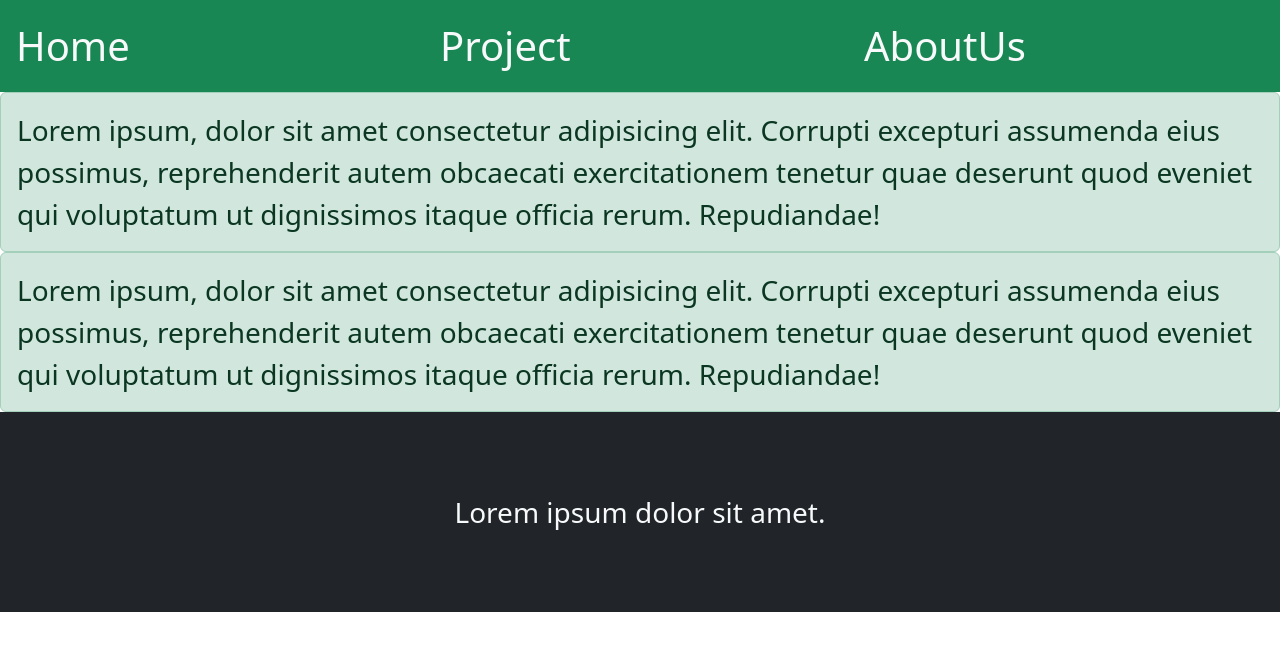
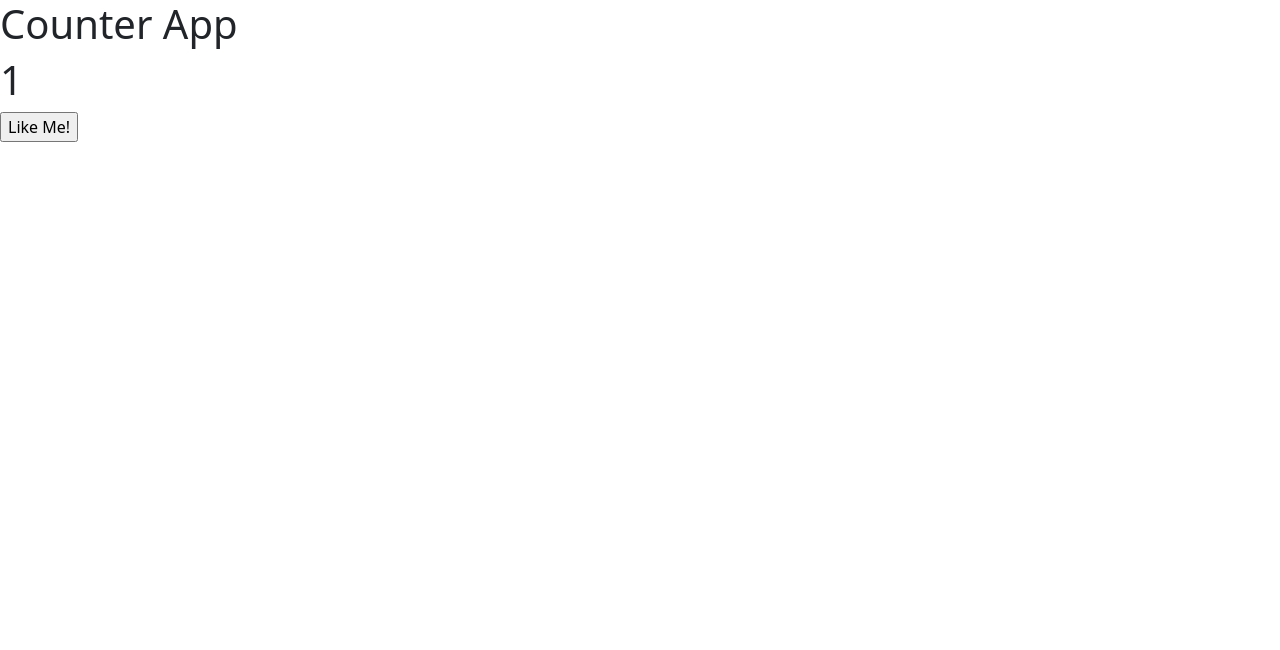
Before and after one commit to umeshtambat/third-react, a React (Create React App) app: page / in a window 1280 px wide. Shown: the top 650 px of the page. Built offline with nearby package versions, Linux system fonts and the light colour scheme.

Commit message:
counter button created

```diff
--- a/src/App.js
+++ b/src/App.js
@@ -1,59 +1,22 @@
-import AppHeader from "./pages/AppHeader";
-import AppBody from "./pages/AppBody";
-import AppFooter from "./pages/AppFooter";
+function App() {
 
-//user defined Tag: <App/>
-function App() {
   return (
     <>
-      {/* <AppHeader></AppHeader> */}
-      <AppHeader />
-      <AppBody />
-      <AppBody />
-      <AppFooter />
+    <h1>Counter App</h1>
+    <CounterApp />
+
     </>
-  );
+  )
 }
 
-//user defined Tag: <AppHeader/>
-// function AppHeader() {
-//   return (
-//     <div className="row bg-success text-light p-3 fs-1">
-//       {/* <h1 className="bg-dark  trxt-light p-3">Header</h1> */}
-//       <div className="col">Home</div>
-//       <div className="col">Project</div>
-//       <div className="col">AboutUs</div>
-//     </div>
-//   );
-// }
+function CounterApp() {
+  return(
+    <>
+    <h1>1</h1>
+    <input type="button"  value="Like Me!"/>
+    </>
+  )
+}
 
-//user defined Tag: <AppBody/>
-// function AppBody() {
-//   return (
-//     <>
-//       <div className="alert alert-success fs-3 mb-0">
-//         Lorem ipsum, dolor sit amet consectetur adipisicing elit. Corrupti
-//         excepturi assumenda eius possimus, reprehenderit autem obcaecati
-//         exercitationem tenetur quae deserunt quod eveniet qui voluptatum ut
-//         dignissimos itaque officia rerum. Repudiandae!
-//       </div>
-//     </>
-//   );
-// }
 
-//user defined Tag: <AppFooter/>
-// function AppFooter() {
-//   return (
-//     <>
-//       <div
-//         className="bg-dark  text-light d-flex justify-content-center align-items-center"
-//         style={{ height: "2pppx" }}
-//       >
-
-//         Lorem ipsum dolor sit amet.
-//       </div>
-//     </>
-//   );
-// }
-
-export default App;
+  export default App;
```
